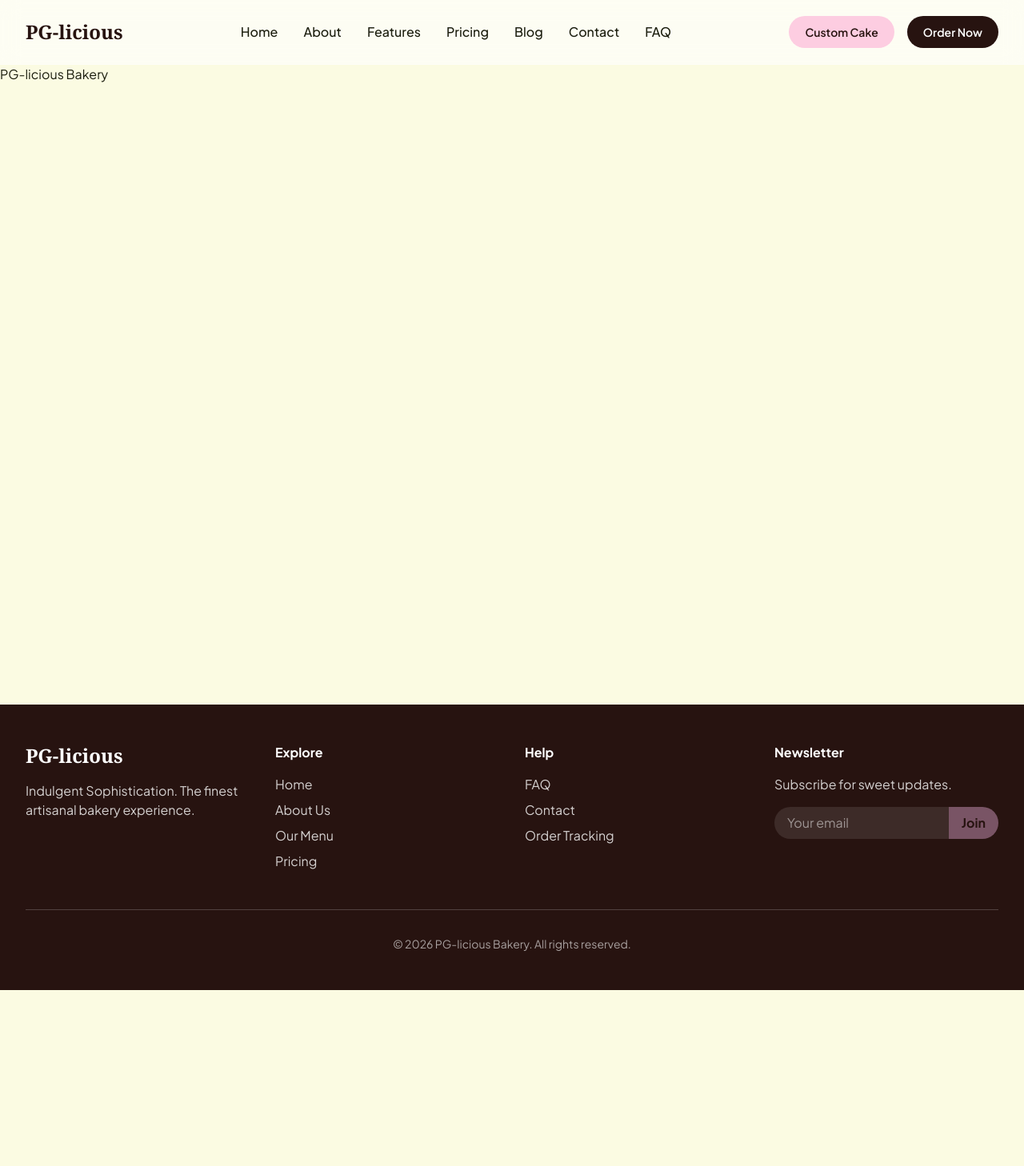
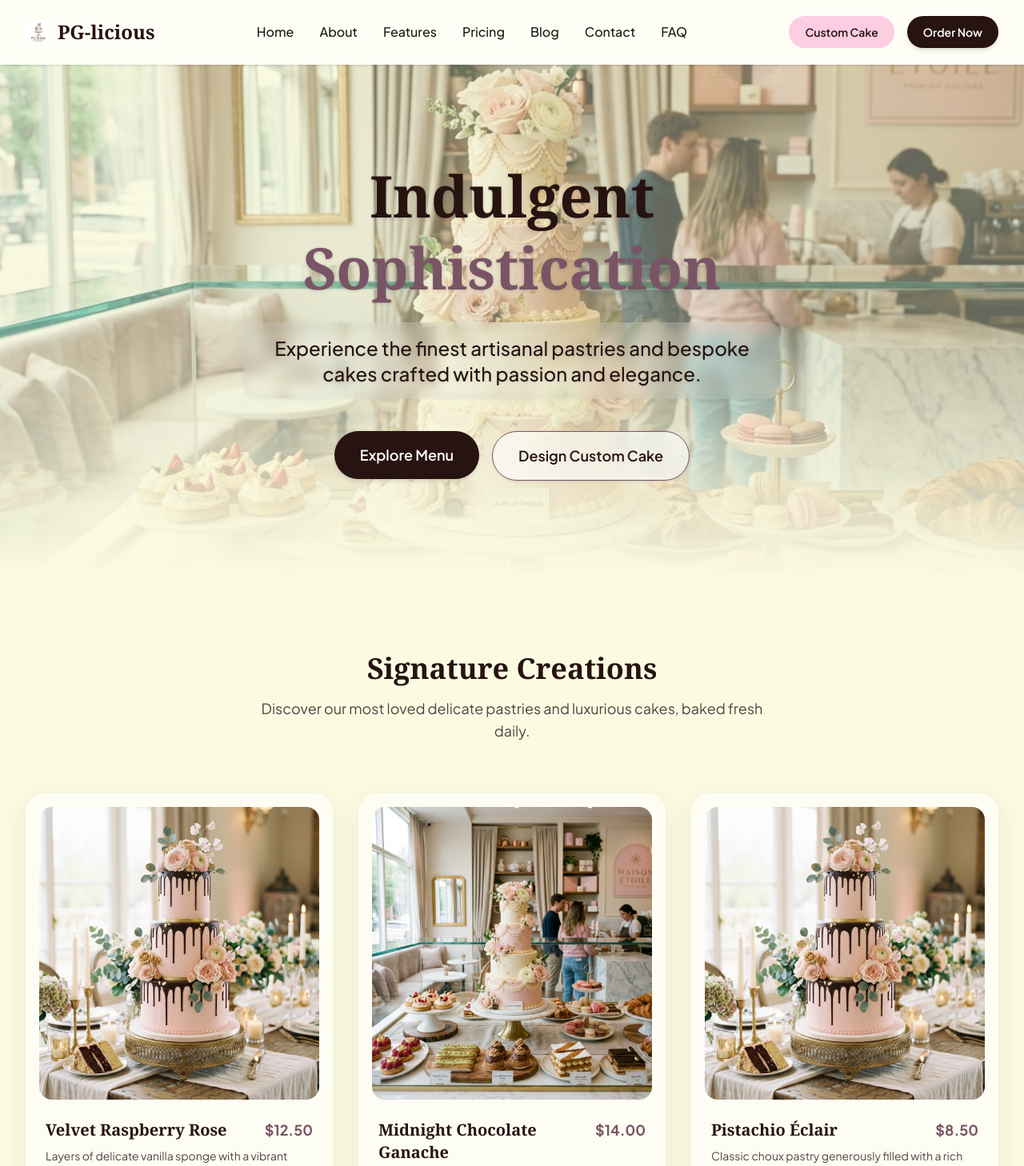
Before and after one commit to prashantgupta2601/PG-licious, a Next.js app: page / in a window 1280 px wide. Shown: the top 1458 px of the page at 80% size. Before the commit the page ends 1238 px from the top, so only its background shows below. Built offline with nearby package versions, Linux system fonts and the light colour scheme.

Commit message:
Add animations with Framer Motion

```diff
--- a/package.json
+++ b/package.json
@@ -9,6 +9,7 @@
     "lint": "eslint"
   },
   "dependencies": {
+    "framer-motion": "^12.38.0",
     "next": "16.2.4",
     "react": "19.2.4",
     "react-dom": "19.2.4"
--- a/src/app/page.tsx
+++ b/src/app/page.tsx
@@ -1,7 +1,80 @@
+import { FadeIn, StaggerContainer, StaggerItem } from "@/components/ui/AnimationWrapper";
+import { Button } from "@/components/ui/Button";
+import { ProductCard } from "@/components/ui/ProductCard";
+import Image from "next/image";
+import Link from "next/link";
+
 export default function Home() {
   return (
-    <main className="min-h-screen">
-      <h1>PG-licious Bakery</h1>
+    <main className="min-h-screen pt-20">
+      <section className="relative h-[80vh] flex items-center justify-center overflow-hidden">
+        <div className="absolute inset-0 z-0 bg-surface">
+          <Image
+            src="/images/hero_image.png"
+            alt="PG-licious luxury bakery"
+            fill
+            className="object-cover opacity-60 mix-blend-multiply"
+            priority
+          />
+          <div className="absolute inset-0 bg-gradient-to-t from-surface via-transparent to-transparent"></div>
+        </div>
+        <div className="relative z-10 text-center px-4 max-w-4xl mx-auto">
+          <FadeIn>
+            <h1 className="font-serif text-5xl md:text-7xl font-bold text-primary mb-6 leading-tight drop-shadow-sm">
+              Indulgent <span className="text-secondary">Sophistication</span>
+            </h1>
+          </FadeIn>
+          <FadeIn delay={0.2}>
+            <p className="font-sans text-xl md:text-2xl text-primary font-medium mb-10 max-w-2xl mx-auto drop-shadow-sm bg-white/20 backdrop-blur-sm p-4 rounded-2xl">
+              Experience the finest artisanal pastries and bespoke cakes crafted with passion and elegance.
+            </p>
+          </FadeIn>
+          <FadeIn delay={0.4} className="flex justify-center gap-4">
+            <Link href="/order">
+              <Button size="lg">Explore Menu</Button>
+            </Link>
+            <Link href="/custom-cake">
+              <Button variant="glass" size="lg">Design Custom Cake</Button>
+            </Link>
+          </FadeIn>
+        </div>
+      </section>
+
+      <section className="py-24 px-4 sm:px-6 lg:px-8 max-w-7xl mx-auto">
+        <FadeIn>
+          <div className="text-center mb-16">
+            <h2 className="font-serif text-4xl font-bold text-primary mb-4">Signature Creations</h2>
+            <p className="text-on-surface-variant text-lg max-w-2xl mx-auto">Discover our most loved delicate pastries and luxurious cakes, baked fresh daily.</p>
+          </div>
+        </FadeIn>
+
+        <StaggerContainer className="grid grid-cols-1 md:grid-cols-2 lg:grid-cols-3 gap-8">
+          <StaggerItem>
+            <ProductCard
+              title="Velvet Raspberry Rose"
+              description="Layers of delicate vanilla sponge with a vibrant raspberry coulis and soft rose-infused mascarpone cream."
+              price={12.50}
+              imageUrl="/images/custom_cake.png"
+            />
+          </StaggerItem>
+          <StaggerItem>
+            <ProductCard
+              title="Midnight Chocolate Ganache"
+              description="Intense dark chocolate mousse with a crunchy hazelnut praline base and a mirror-like ganache glaze."
+              price={14.00}
+              imageUrl="/images/hero_image.png"
+            />
+          </StaggerItem>
+          <StaggerItem>
+            <ProductCard
+              title="Pistachio Éclair"
+              description="Classic choux pastry generously filled with a rich roasted pistachio cream and finished with crushed nuts."
+              price={8.50}
+              imageUrl="/images/custom_cake.png"
+            />
+          </StaggerItem>
+        </StaggerContainer>
+      </section>
     </main>
   );
 }
--- a/src/components/Navbar.tsx
+++ b/src/components/Navbar.tsx
@@ -1,34 +1,73 @@
+'use client';
 import Link from 'next/link';
+import { motion, useScroll, useMotionValueEvent } from 'framer-motion';
+import { useState } from 'react';
 
 export default function Navbar() {
+  const { scrollY } = useScroll();
+  const [hidden, setHidden] = useState(false);
+
+  useMotionValueEvent(scrollY, "change", (latest) => {
+    const previous = scrollY.getPrevious() ?? 0;
+    if (latest > previous && latest > 150) {
+      setHidden(true);
+    } else {
+      setHidden(false);
+    }
+  });
+
   return (
-    <header className="sticky top-0 z-50 w-full backdrop-blur-[12px] bg-white/60 border-b border-white/30">
+    <motion.header
+      variants={{
+        visible: { y: 0 },
+        hidden: { y: "-100%" },
+      }}
+      animate={hidden ? "hidden" : "visible"}
+      transition={{ duration: 0.35, ease: "easeInOut" }}
+      className="fixed top-0 z-50 w-full backdrop-blur-[12px] bg-white/70 border-b border-white/30 shadow-sm"
+    >
       <div className="mx-auto max-w-7xl px-4 sm:px-6 lg:px-8">
         <div className="flex h-20 items-center justify-between">
-          <div className="flex-shrink-0">
-            <Link href="/" className="font-serif text-2xl font-bold text-primary">
+          <motion.div
+            initial={{ opacity: 0, x: -20 }}
+            animate={{ opacity: 1, x: 0 }}
+            transition={{ duration: 0.5 }}
+            className="flex-shrink-0"
+          >
+            <Link href="/" className="font-serif text-2xl font-bold text-primary flex items-center gap-2">
+              <img src="/images/bakery_logo.png" alt="PG-licious" className="w-8 h-8 object-contain" />
               PG-licious
             </Link>
-          </div>
+          </motion.div>
           <nav className="hidden md:flex gap-8">
-            <Link href="/" className="text-on-surface hover:text-primary transition-colors font-medium">Home</Link>
-            <Link href="/about" className="text-on-surface hover:text-primary transition-colors font-medium">About</Link>
-            <Link href="/features" className="text-on-surface hover:text-primary transition-colors font-medium">Features</Link>
-            <Link href="/pricing" className="text-on-surface hover:text-primary transition-colors font-medium">Pricing</Link>
-            <Link href="/blog" className="text-on-surface hover:text-primary transition-colors font-medium">Blog</Link>
-            <Link href="/contact" className="text-on-surface hover:text-primary transition-colors font-medium">Contact</Link>
-            <Link href="/faq" className="text-on-surface hover:text-primary transition-colors font-medium">FAQ</Link>
+            {['Home', 'About', 'Features', 'Pricing', 'Blog', 'Contact', 'FAQ'].map((item, i) => (
+              <motion.div
+                key={item}
+                initial={{ opacity: 0, y: -10 }}
+                animate={{ opacity: 1, y: 0 }}
+                transition={{ duration: 0.5, delay: i * 0.1 }}
+              >
+                <Link href={item === 'Home' ? '/' : `/${item.toLowerCase()}`} className="text-on-surface hover:text-primary transition-colors font-medium">
+                  {item}
+                </Link>
+              </motion.div>
+            ))}
           </nav>
-          <div className="flex items-center gap-4">
+          <motion.div
+            initial={{ opacity: 0, x: 20 }}
+            animate={{ opacity: 1, x: 0 }}
+            transition={{ duration: 0.5 }}
+            className="flex items-center gap-4"
+          >
             <Link href="/custom-cake" className="hidden md:inline-flex items-center justify-center rounded-full bg-secondary-container px-5 py-2.5 text-sm font-semibold text-primary transition-colors hover:bg-secondary-container/80">
               Custom Cake
             </Link>
-            <Link href="/order" className="inline-flex items-center justify-center rounded-full bg-primary px-5 py-2.5 text-sm font-semibold text-white transition-colors hover:bg-primary-container">
+            <Link href="/order" className="inline-flex items-center justify-center rounded-full bg-primary px-5 py-2.5 text-sm font-semibold text-white transition-colors hover:bg-primary-container shadow-md hover:shadow-lg">
               Order Now
             </Link>
-          </div>
+          </motion.div>
         </div>
       </div>
-    </header>
+    </motion.header>
   );
 }
--- /dev/null
+++ b/src/components/ui/AnimationWrapper.tsx
@@ -0,0 +1,51 @@
+'use client';
+import { motion } from 'framer-motion';
+import React from 'react';
+
+export function FadeIn({ children, delay = 0, className = '' }: { children: React.ReactNode, delay?: number, className?: string }) {
+  return (
+    <motion.div
+      initial={{ opacity: 0, y: 20 }}
+      whileInView={{ opacity: 1, y: 0 }}
+      viewport={{ once: true, margin: "-100px" }}
+      transition={{ duration: 0.6, delay, ease: [0.22, 1, 0.36, 1] }}
+      className={className}
+    >
+      {children}
+    </motion.div>
+  );
+}
+
+export function StaggerContainer({ children, className = '' }: { children: React.ReactNode, className?: string }) {
+  return (
+    <motion.div
+      initial="hidden"
+      whileInView="visible"
+      viewport={{ once: true, margin: "-100px" }}
+      variants={{
+        visible: {
+          transition: {
+            staggerChildren: 0.15
+          }
+        }
+      }}
+      className={className}
+    >
+      {children}
+    </motion.div>
+  );
+}
+
+export function StaggerItem({ children, className = '' }: { children: React.ReactNode, className?: string }) {
+  return (
+    <motion.div
+      variants={{
+        hidden: { opacity: 0, y: 20 },
+        visible: { opacity: 1, y: 0, transition: { duration: 0.6, ease: [0.22, 1, 0.36, 1] } }
+      }}
+      className={className}
+    >
+      {children}
+    </motion.div>
+  );
+}
```
Also changed, not shown: 1 other file (tests, documents, lock files or other folders).
